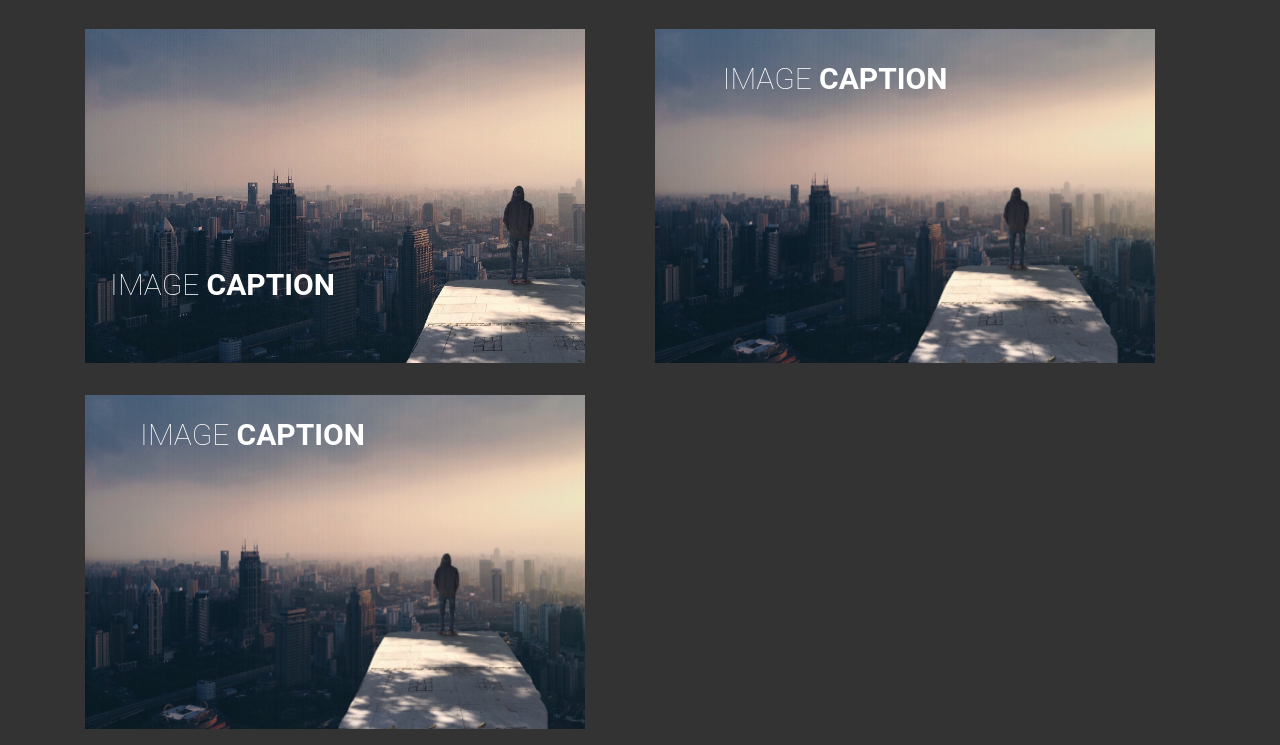
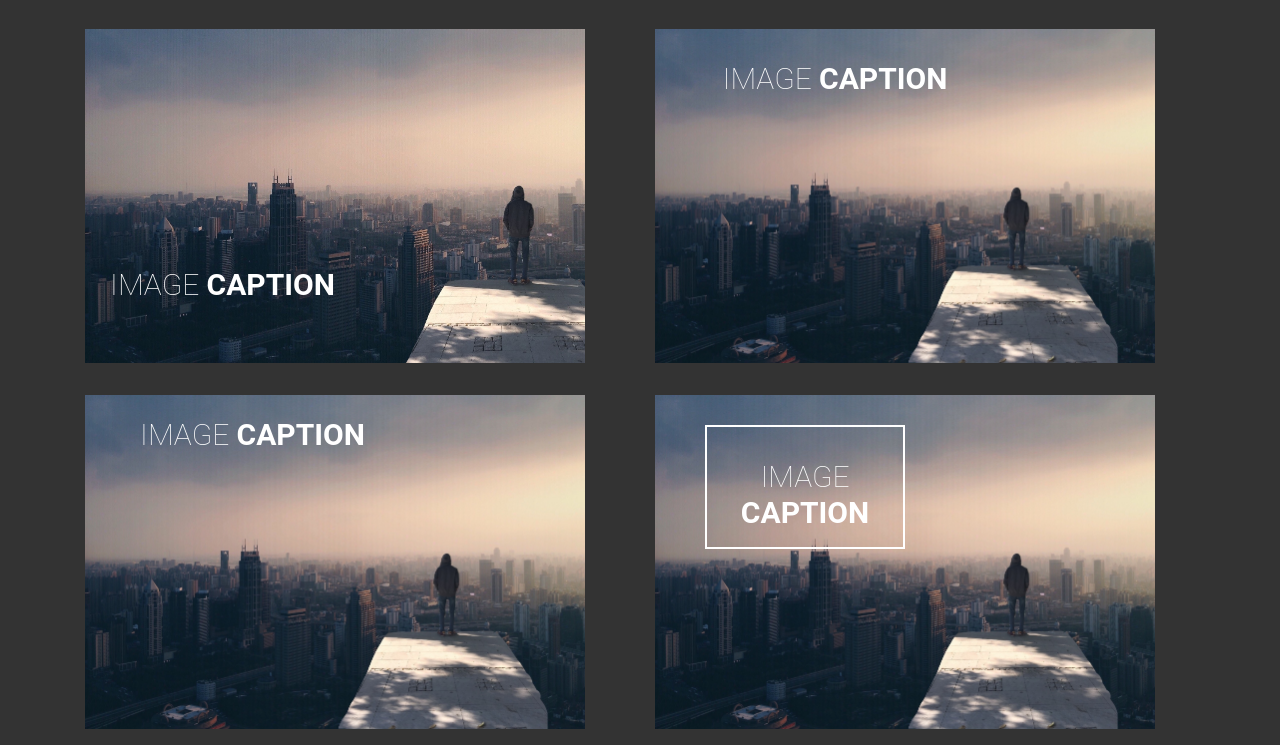
Before and after one commit to deepakmalikayil/hovereffects, a website: page app/index.html in a window 1280 px wide. Shown: the part 735-1480 px from the top of the page. Drawn offline with nearby package versions, Linux system fonts and the light colour scheme.

Commit message:
card 8 updated

```diff
--- a/app/assets/styles/base/_global.css
+++ b/app/assets/styles/base/_global.css
@@ -1,6 +1,6 @@
 body{
 	font-family: 'Roboto', sans-serif;
-	color: #333;
+
 }
 
 img{
@@ -13,7 +13,3 @@ img{
 	 goes beyong 100%
 	browser takes care of it */
 }
-
-a {
-	color:$mainOrange;
-}
--- a/app/assets/styles/modules/_card7.css
+++ b/app/assets/styles/modules/_card7.css
@@ -6,6 +6,7 @@
     margin-right: 2rem;
     position: relative;
     overflow: hidden;
+    margin-bottom: 1rem;
 
 }
 
--- /dev/null
+++ b/app/assets/styles/modules/_card8.css
@@ -0,0 +1,124 @@
+.card8{
+    cursor: pointer;
+    width: 500px;
+    height:auto;
+    margin-top: 2rem;
+    margin-right: 2rem;
+    position: relative;
+    overflow: hidden;
+    margin-bottom: 1rem;
+
+}
+
+
+
+.card8::before, .card8::after{
+    content: '';
+    position: absolute;
+    top:0;
+    left:0;
+    right: 0;
+    bottom: 0;
+    opacity: 0;
+
+    transition: all 0.5s ease-out;
+}
+
+.card8::before {
+    background-color: rgba(52, 94, 231, 0.8);
+}
+
+
+.card8:hover::before, .card8:hover::after{
+    opacity: 1;
+}
+
+
+
+
+
+.card-img8{
+
+    max-width: 100%;
+    display: block;
+    transform-origin: 0 50%;
+    transition: all 0.3s ease-out;
+
+
+}
+
+
+
+
+
+
+.card-head8 {
+    position: absolute;
+    width: 450px;
+
+    top:30px;
+    left:80px;
+    transform: translateX(-15%);
+    transition: all 0.5s ease-out;
+    padding: 1rem 1rem 1rem 1rem;
+    text-align: center;
+    text-transform: uppercase;
+    color:#fff;
+    margin-bottom: 0;
+    border:2px solid #fff;
+    max-width: 200px;
+
+}
+
+
+.card-head8 h3{
+
+
+    margin: 0;
+    margin-top: 1rem;
+    font-size: 30px;
+    font-weight: 100;
+    /* transition: transform 0.3s ease-out; */
+
+
+}
+
+.card-head8 h3 strong{
+    display: block;
+    font-weight: 700;
+}
+
+.card8:hover .card-img8{
+    opacity:0.6;
+
+
+
+}
+
+.card-text8{
+    position: absolute;
+    top:60%;
+    left: 60%;
+    text-align: right;
+    border: 2px solid #fff;
+    padding:1rem 1.2rem 1rem 1.2rem;
+    transform: translate(-70%,-80%);
+    opacity: 0;
+    transition: all 0.2s ease-out;
+}
+
+.card-text8 p{
+    margin: 0;
+    padding: 0;
+    padding-bottom: 0.6rem;
+    color:#fff;
+    font-size: 0.9rem;
+    text-transform: uppercase;
+    font-weight: 400;
+}
+
+.card8:hover .card-text8 {
+    opacity: 1;
+    transform: translate(-32.5%,-36%);
+
+}
--- a/app/assets/styles/style.css
+++ b/app/assets/styles/style.css
@@ -8,3 +8,4 @@
 @import "modules/_card5.css";
 @import "modules/_card6.css";
 @import "modules/_card7.css";
+@import "modules/_card8.css";
--- a/app/index.html
+++ b/app/index.html
@@ -134,6 +134,26 @@
         </div>
       </div>
 
+      <div class="col-md-6 col-sm-12">
+        <div class="card8">
+          <img class="card-img8" src="assets/images/city1.jpg" alt="logo">
+
+          <div class="card-head8">
+            <h3>Image
+              <strong>Caption</strong>
+            </h3>
+          </div>
+          <div class="card-text8">
+              <p>Sven loves dt </p>
+              <p>Merin loves </p>
+              <p>chocolates</p>
+
+          </div>
+
+
+        </div>
+      </div>
+
     </div>
 
   </div>
--- a/app/temp/styles/style.css
+++ b/app/temp/styles/style.css
@@ -452,7 +452,7 @@ template {
 
 body{
 	font-family: 'Roboto', sans-serif;
-	color: #333;
+
 }
 
 img{
@@ -465,10 +465,6 @@ img{
 	        box-sizing: border-box; /*so if our width +margin +border=padding
 	 goes beyong 100%
 	browser takes care of it */
-}
-
-a {
-	color:#d59541;
 }
 
 *, *::before , *::after{
@@ -1272,6 +1268,7 @@ img{
     margin-right: 2rem;
     position: relative;
     overflow: hidden;
+    margin-bottom: 1rem;
 
 }
 
@@ -1400,3 +1397,124 @@ img{
 
 
 }
+
+.card8{
+    cursor: pointer;
+    width: 500px;
+    height:auto;
+    margin-top: 2rem;
+    margin-right: 2rem;
+    position: relative;
+    overflow: hidden;
+    margin-bottom: 1rem;
+
+}
+
+.card8::before, .card8::after{
+    content: '';
+    position: absolute;
+    top:0;
+    left:0;
+    right: 0;
+    bottom: 0;
+    opacity: 0;
+
+    -webkit-transition: all 0.5s ease-out;
+
+    transition: all 0.5s ease-out;
+}
+
+.card8::before {
+    background-color: rgba(52, 94, 231, 0.8);
+}
+
+.card8:hover::before, .card8:hover::after{
+    opacity: 1;
+}
+
+.card-img8{
+
+    max-width: 100%;
+    display: block;
+    -webkit-transform-origin: 0 50%;
+            transform-origin: 0 50%;
+    -webkit-transition: all 0.3s ease-out;
+    transition: all 0.3s ease-out;
+
+
+}
+
+.card-head8 {
+    position: absolute;
+    width: 450px;
+
+    top:30px;
+    left:80px;
+    -webkit-transform: translateX(-15%);
+            transform: translateX(-15%);
+    -webkit-transition: all 0.5s ease-out;
+    transition: all 0.5s ease-out;
+    padding: 1rem 1rem 1rem 1rem;
+    text-align: center;
+    text-transform: uppercase;
+    color:#fff;
+    margin-bottom: 0;
+    border:2px solid #fff;
+    max-width: 200px;
+
+}
+
+.card-head8 h3{
+
+
+    margin: 0;
+    margin-top: 1rem;
+    font-size: 30px;
+    font-weight: 100;
+    /* transition: transform 0.3s ease-out; */
+
+
+}
+
+.card-head8 h3 strong{
+    display: block;
+    font-weight: 700;
+}
+
+.card8:hover .card-img8{
+    opacity:0.6;
+
+
+
+}
+
+.card-text8{
+    position: absolute;
+    top:60%;
+    left: 60%;
+    text-align: right;
+    border: 2px solid #fff;
+    padding:1rem 1.2rem 1rem 1.2rem;
+    -webkit-transform: translate(-70%,-80%);
+            transform: translate(-70%,-80%);
+    opacity: 0;
+    -webkit-transition: all 0.2s ease-out;
+    transition: all 0.2s ease-out;
+}
+
+.card-text8 p{
+    margin: 0;
+    padding: 0;
+    padding-bottom: 0.6rem;
+    color:#fff;
+    font-size: 0.9rem;
+    text-transform: uppercase;
+    font-weight: 400;
+}
+
+.card8:hover .card-text8 {
+    opacity: 1;
+    -webkit-transform: translate(-32.5%,-36%);
+            transform: translate(-32.5%,-36%);
+
+}
--- a/docs/assets/styles/styles.css
+++ b/docs/assets/styles/styles.css
@@ -452,7 +452,7 @@ template {
 
 body{
 	font-family: 'Roboto', sans-serif;
-	color: #333;
+
 }
 
 img{
@@ -465,10 +465,6 @@ img{
 	        box-sizing: border-box; /*so if our width +margin +border=padding
 	 goes beyong 100%
 	browser takes care of it */
-}
-
-a {
-	color:#d59541;
 }
 
 *, *::before , *::after{
@@ -1272,6 +1268,7 @@ img{
     margin-right: 2rem;
     position: relative;
     overflow: hidden;
+    margin-bottom: 1rem;
 
 }
 
@@ -1400,3 +1397,124 @@ img{
 
 
 }
+
+.card8{
+    cursor: pointer;
+    width: 500px;
+    height:auto;
+    margin-top: 2rem;
+    margin-right: 2rem;
+    position: relative;
+    overflow: hidden;
+    margin-bottom: 1rem;
+
+}
+
+.card8::before, .card8::after{
+    content: '';
+    position: absolute;
+    top:0;
+    left:0;
+    right: 0;
+    bottom: 0;
+    opacity: 0;
+
+    -webkit-transition: all 0.5s ease-out;
+
+    transition: all 0.5s ease-out;
+}
+
+.card8::before {
+    background-color: rgba(52, 94, 231, 0.8);
+}
+
+.card8:hover::before, .card8:hover::after{
+    opacity: 1;
+}
+
+.card-img8{
+
+    max-width: 100%;
+    display: block;
+    -webkit-transform-origin: 0 50%;
+            transform-origin: 0 50%;
+    -webkit-transition: all 0.3s ease-out;
+    transition: all 0.3s ease-out;
+
+
+}
+
+.card-head8 {
+    position: absolute;
+    width: 450px;
+
+    top:30px;
+    left:80px;
+    -webkit-transform: translateX(-15%);
+            transform: translateX(-15%);
+    -webkit-transition: all 0.5s ease-out;
+    transition: all 0.5s ease-out;
+    padding: 1rem 1rem 1rem 1rem;
+    text-align: center;
+    text-transform: uppercase;
+    color:#fff;
+    margin-bottom: 0;
+    border:2px solid #fff;
+    max-width: 200px;
+
+}
+
+.card-head8 h3{
+
+
+    margin: 0;
+    margin-top: 1rem;
+    font-size: 30px;
+    font-weight: 100;
+    /* transition: transform 0.3s ease-out; */
+
+
+}
+
+.card-head8 h3 strong{
+    display: block;
+    font-weight: 700;
+}
+
+.card8:hover .card-img8{
+    opacity:0.6;
+
+
+
+}
+
+.card-text8{
+    position: absolute;
+    top:60%;
+    left: 60%;
+    text-align: right;
+    border: 2px solid #fff;
+    padding:1rem 1.2rem 1rem 1.2rem;
+    -webkit-transform: translate(-70%,-80%);
+            transform: translate(-70%,-80%);
+    opacity: 0;
+    -webkit-transition: all 0.2s ease-out;
+    transition: all 0.2s ease-out;
+}
+
+.card-text8 p{
+    margin: 0;
+    padding: 0;
+    padding-bottom: 0.6rem;
+    color:#fff;
+    font-size: 0.9rem;
+    text-transform: uppercase;
+    font-weight: 400;
+}
+
+.card8:hover .card-text8 {
+    opacity: 1;
+    -webkit-transform: translate(-32.5%,-36%);
+            transform: translate(-32.5%,-36%);
+
+}
```
Also changed, not shown: docs/index.html (+20 -0 lines).
